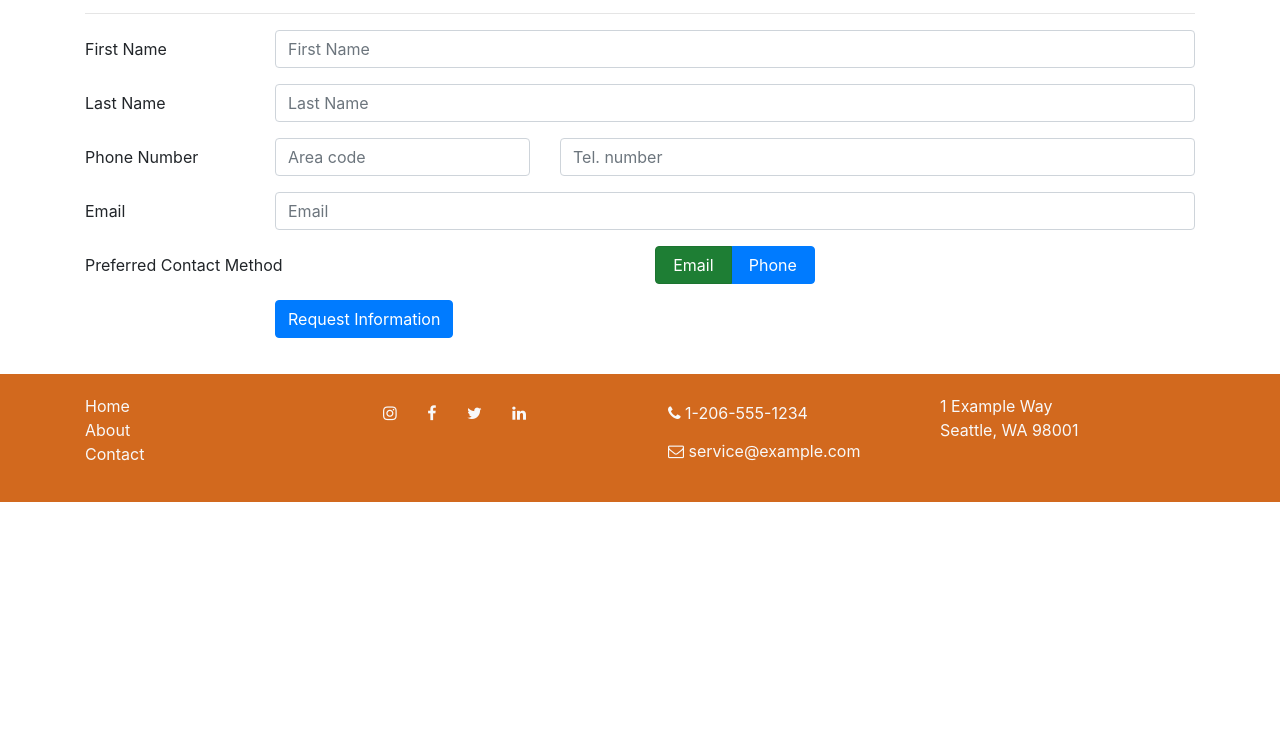
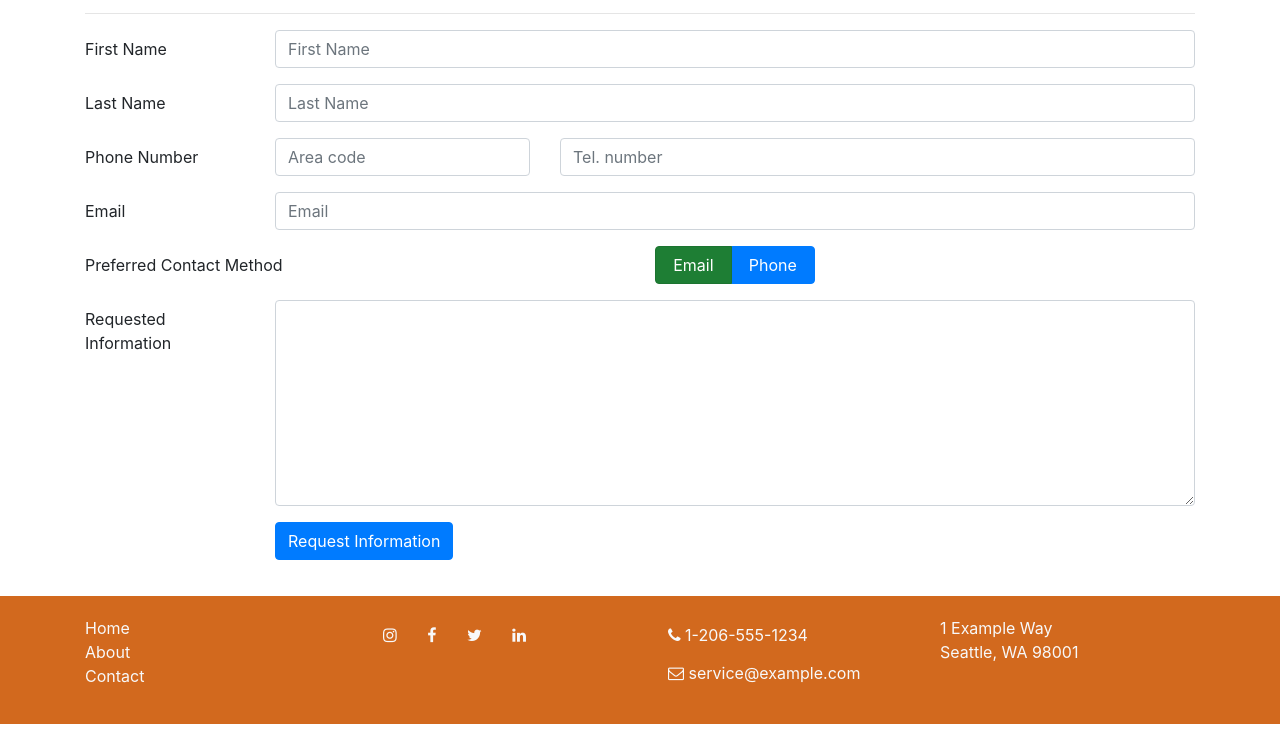
Before and after one commit to megafarad/SeattleCoworking, a website: page contact.html in a window 1280 px wide. Shown: the part 471-1215 px from the top of the page. Before the commit the page ends 993 px from the top, so only its background shows below. Drawn offline with nearby package versions, Linux system fonts and the light colour scheme.

Commit message:
info request

```diff
--- a/contact.html
+++ b/contact.html
@@ -106,6 +106,12 @@
                             </div>
                         </div>
                         <div class="form-group row">
+                            <label for="infoRequest" class="col-md-2 col-form-label">Requested Information</label>
+                            <div class="col-md-10">
+                                <textarea class="form-control" id="infoRequest" name="infoRequest" rows="8"></textarea>
+                            </div>
+                        </div>
+                        <div class="form-group row">
                             <div class="offset-md-2 col-md-10">
                                 <button type="submit" class="btn btn-primary">Request Information</button>
                             </div>
```
